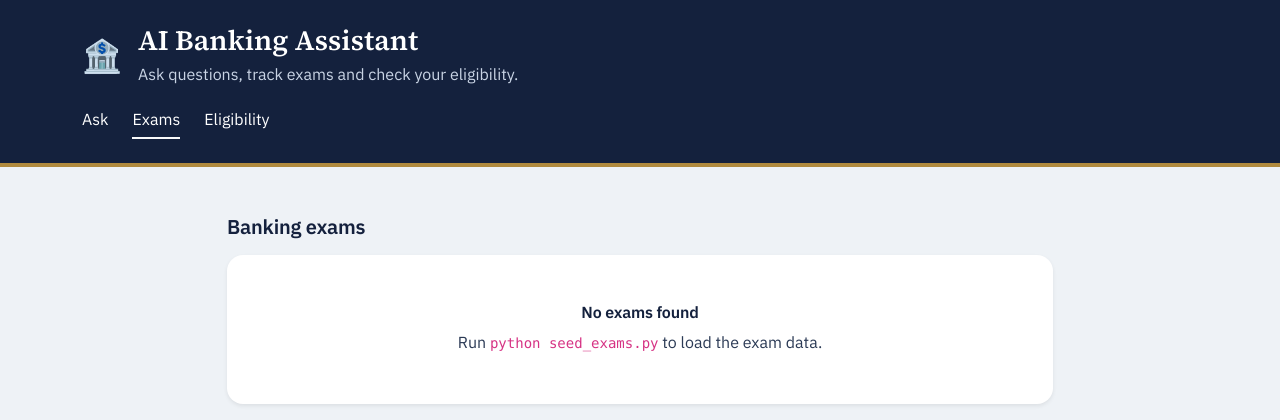
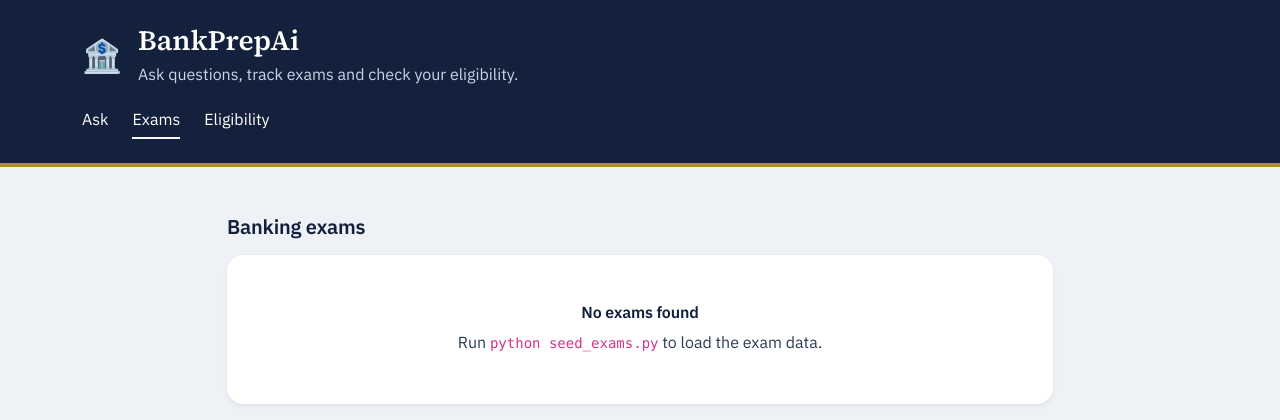
Before and after one commit to jenith-create/BankPrepAi, a Flask app: page /exams in a window 1280 px wide. Shown: the top 420 px of the page. Run offline with Flask 3, Linux system fonts and the light colour scheme; data that the repository does not hold is empty.

Commit message:
Change title and header from 'AI Banking Assistant' to 'BankPrepAI'

```diff
--- a/templates/base.html
+++ b/templates/base.html
@@ -3,7 +3,7 @@
 <head>
     <meta charset="utf-8">
     <meta name="viewport" content="width=device-width, initial-scale=1">
-    <title>{% block title %}AI Banking Assistant{% endblock %}</title>
+    <title>{% block title %}BankPrepAI{% endblock %}</title>
 
     <link
         href="https://cdn.jsdelivr.net/npm/bootstrap@5.3.7/dist/css/bootstrap.min.css"
@@ -18,7 +18,7 @@
             <div class="d-flex align-items-center gap-3">
                 <div class="fs-2" aria-hidden="true">🏦</div>
                 <div>
-                    <h1 class="h3 mb-1">AI Banking Assistant</h1>
+                    <h1 class="h3 mb-1">BankPrepAi</h1>
                     <p class="mb-0">Ask questions, track exams and check your eligibility.</p>
                 </div>
             </div>
```
